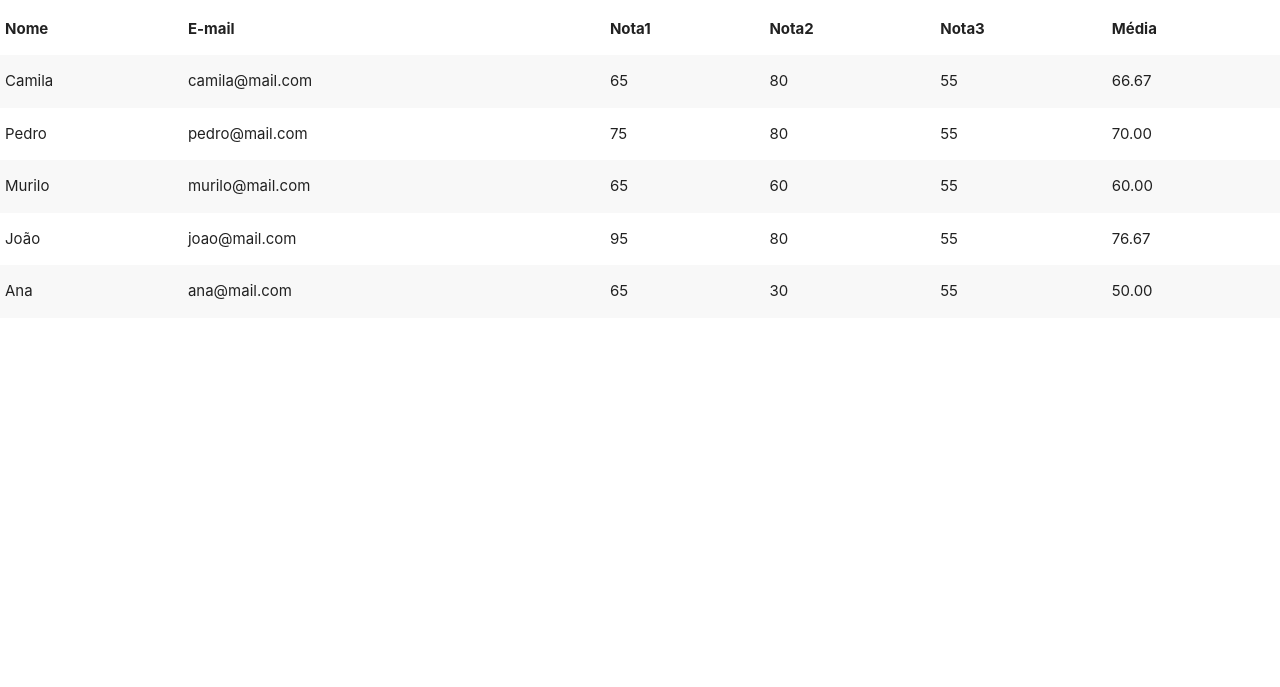
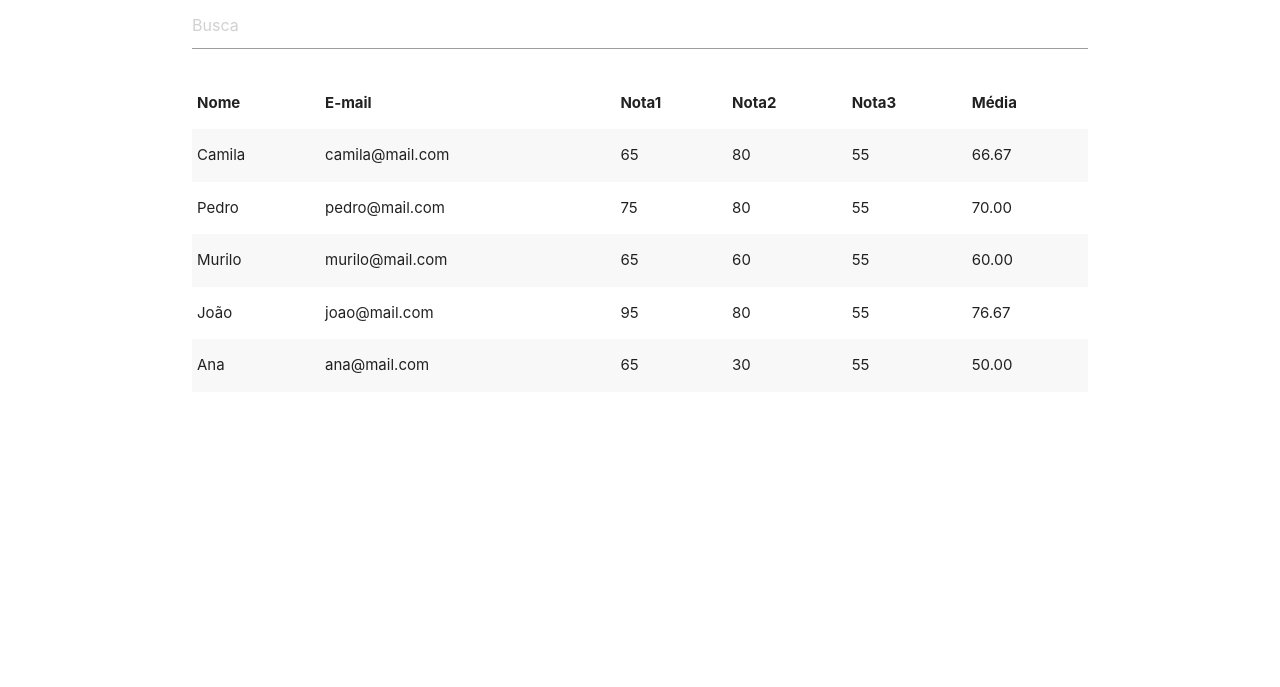
Before and after one commit to pc4ucode/angularjs-single-page, a plain HTML site: page index.html in a window 1280 px wide. Shown: the part 113-800 px from the top of the page. Drawn offline with nearby package versions, Linux system fonts and the light colour scheme.

```diff
--- a/index.html
+++ b/index.html
@@ -7,8 +7,14 @@
 	<link rel="stylesheet" href="https://cdnjs.cloudflare.com/ajax/libs/materialize/0.97.7/css/materialize.min.css">
 </head>
 <body ng-controller="indexController">
-<header>
+<header class="container">
 	<h2 ng-bind="titulo"></h2>
+</header>
+<main class="container">
+	<div class="row">
+		<input type="text" placeholder="Busca" ng-model="busca.nome">
+		{{ busca }}
+	</div>
 	<table class="striped">
 		<thead>
 			<tr>
@@ -21,7 +27,7 @@
 			</tr>
 		</thead>
 		<tbody>
-			<tr ng-repeat="aluno in alunos">
+			<tr ng-repeat="aluno in alunos | filter: busca">
 				<td>{{aluno.nome}}</td>
 				<td>{{aluno.email}}</td>
 				<td>{{aluno.nota1}}</td>
@@ -32,7 +38,7 @@
 		</tbody>
 	</table>
 
-</header>
+</main>
 <script type="text/javascript" src="https://code.jquery.com/jquery-2.1.1.min.js"></script>
 <script src="https://cdnjs.cloudflare.com/ajax/libs/materialize/0.97.7/js/materialize.min.js"></script>
 <script src="lib/angular/angular.min.js"></script>
```
